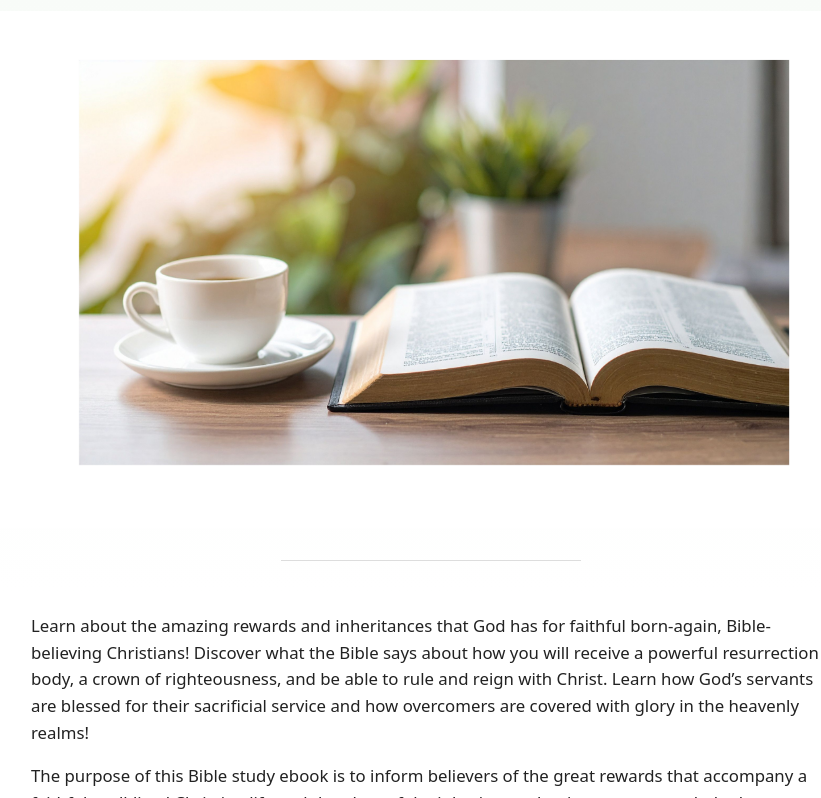
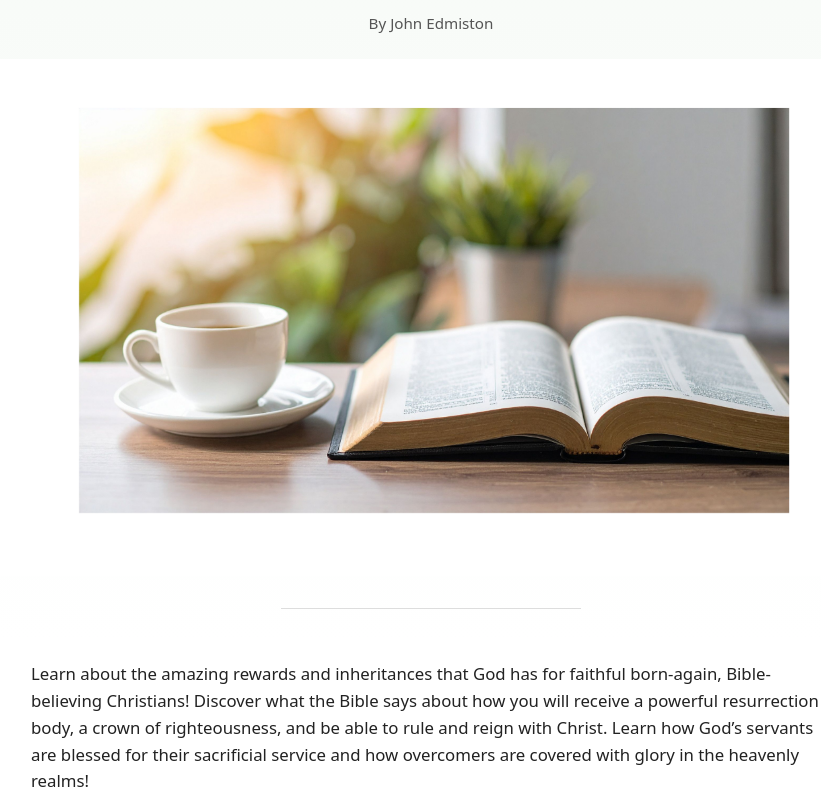
Before and after one commit to johnedmiston/rewards, a plain HTML site: page index.html in a window 1280 px wide. Shown: the part 170-968 px from the top of the page, without its empty margins (209-1030 px from the left). Drawn offline with Linux system fonts and the light colour scheme.

Commit message:
add authorship

```diff
--- a/index.html
+++ b/index.html
@@ -72,8 +72,14 @@
     border-top: 1px solid #ddd;
   }
 
+  .author-line {
+  font-size: 0.95rem;
+  color: #555;
+  margin-bottom: 1rem;
+}
 
-    /* CONTENT */
+
+ /* CONTENT */
     .content {
       max-width: 800px;
       margin: 0 auto;
@@ -132,6 +138,8 @@
   <div class="hero">
     <h1>Eternal Rewards and Inheritances</h1>
     <div class="subtitle">Free Bible Study Ebook</div>
+    <div class="author-line">By John Edmiston</div>
+
 
     <img
       src="reward_header.png"
```
